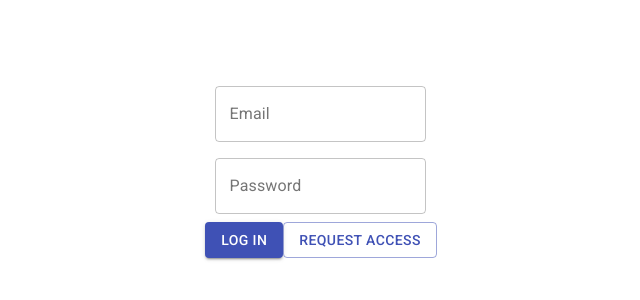
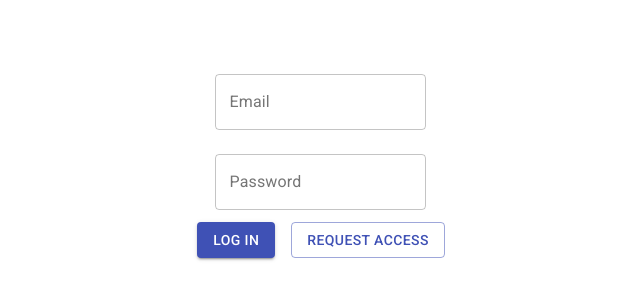
Before and after one commit to sarrietav-dev/votapp, a React (Create React App) app: page /login in a window 1280 px wide. Shown: the part 248-548 px from the top of the page, without its empty margins (319-959 px from the left). Built offline with nearby package versions, Linux system fonts and the light colour scheme.

Commit message:
feat(login component): use grid layout to the buttons

```diff
--- a/src/components/Login.jsx
+++ b/src/components/Login.jsx
@@ -17,7 +17,7 @@ import { loginThunk } from '../store/actions/thunks/auth.thunks';
 
 const useStyles = makeStyles((theme) => ({
   container: {
-    padding: theme.spacing(3),
+    padding: theme.spacing(2),
   },
 }));
 
@@ -52,7 +52,7 @@ function Login() {
           style={{ minHeight: '100vh' }}
         >
           <Grid item>
-            <Grid container spacing={2} direction="column" alignItems="center">
+            <Grid container spacing={3} direction="column" alignItems="center">
               <Grid item>
                 <FormControl>
                   <Controller
@@ -96,7 +96,7 @@ function Login() {
                   />
                 </FormControl>
               </Grid>
-              <Grid container>
+              <Grid container spacing={2}>
                 <Grid item>
                   <Button color="primary" type="submit" variant="contained">
                     Log In
```
